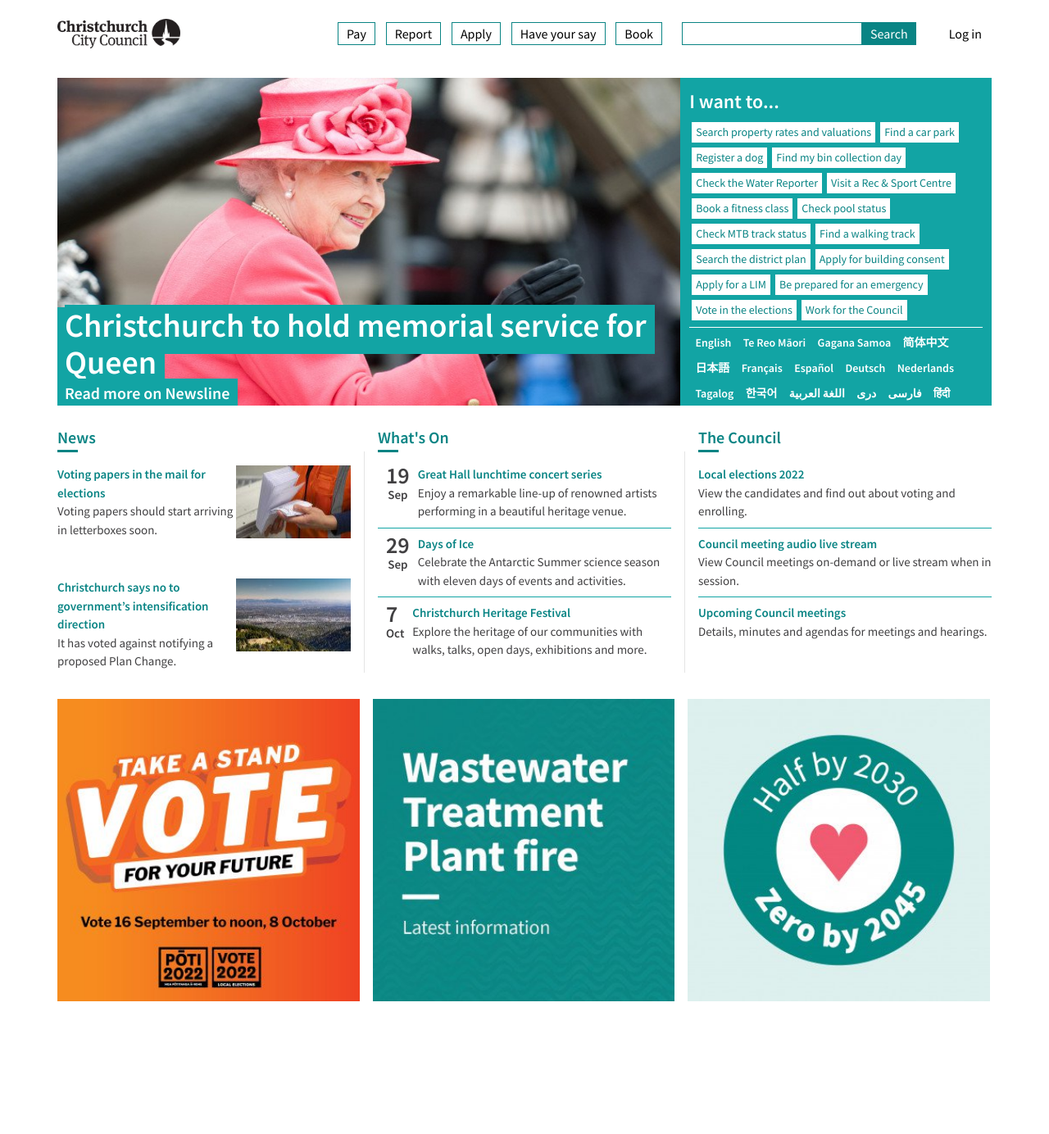
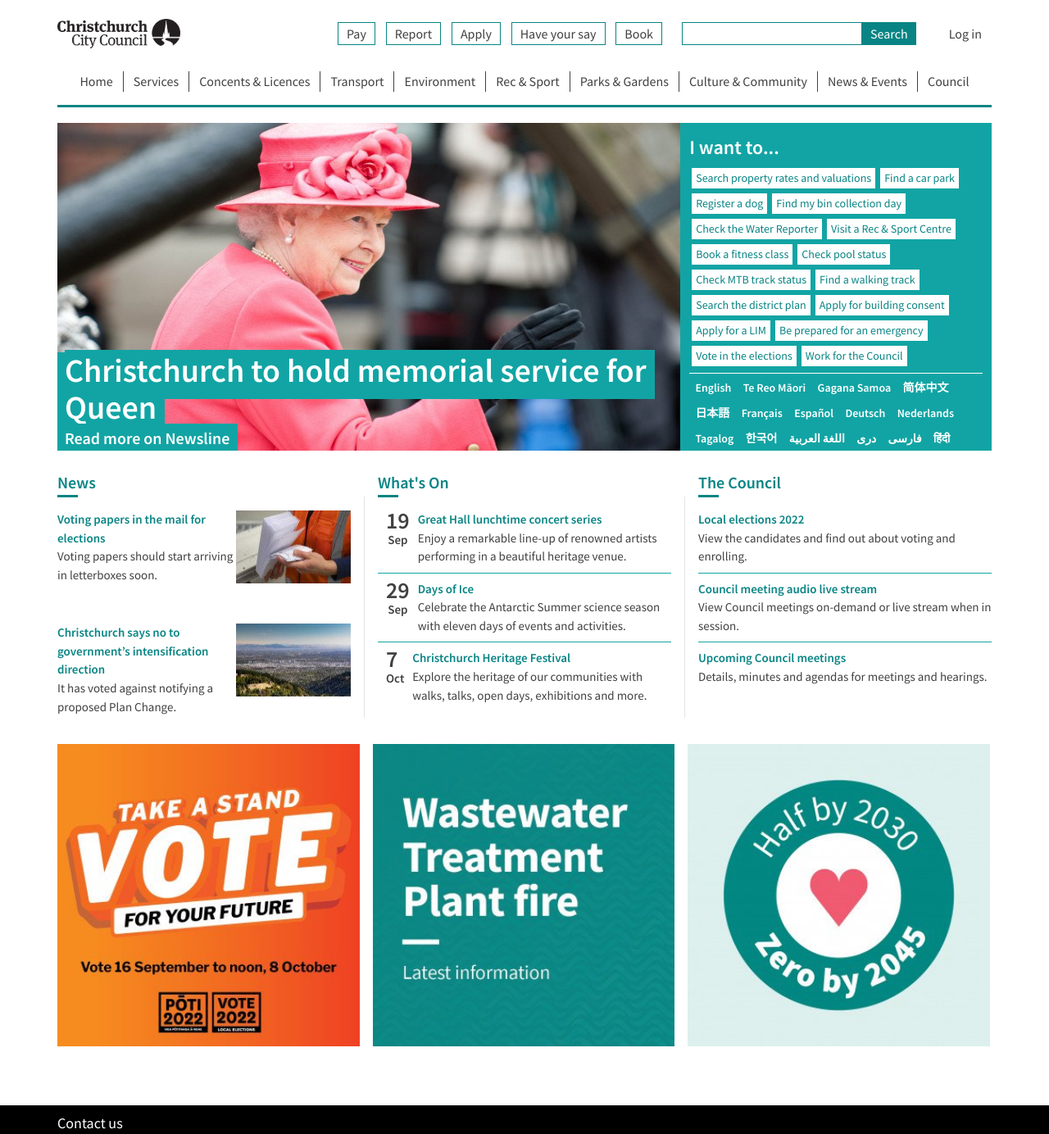
Before and after one commit to dottereldesign/chch_city_council, a website: page index.html in a window 1280 px wide. Shown: the whole page at 82% size. Before the commit the page ends 1294 px from the top, so only its background shows below. Drawn offline with Linux system fonts and the light colour scheme.

Commit message:
Start footer, tweak margin auto to include all but footer. Finish bottombar.

```diff
--- a/index.html
+++ b/index.html
@@ -57,8 +57,60 @@
 
         <div class="bottombar">
             <div class="bottombar__links">
+                <ul>
+                    <a href="#">
+                        <li>Home</li>
+                    </a>
+                    <div class="bottombar__links--seperator">
+                    </div>
+                    <a href="#">
+                        <li>Services</li>
+                    </a>
+                    <div class="bottombar__links--seperator">
+                    </div>
+                    <a href="#">
+                        <li>Concents & Licences</li>
+                    </a>
+                    <div class="bottombar__links--seperator">
+                    </div>
+                    <a href="#">
+                        <li>Transport</li>
+                    </a>
+                    <div class="bottombar__links--seperator">
+                    </div>
+                    <a href="#">
+                        <li>Environment</li>
+                    </a>
+                    <div class="bottombar__links--seperator">
+                    </div>
+                    <a href="#">
+                        <li>Rec & Sport</li>
+                    </a>
+                    <div class="bottombar__links--seperator">
+                    </div>
+                    <a href="#">
+                        <li>Parks & Gardens</li>
+                    </a>
+                    <div class="bottombar__links--seperator">
+                    </div>
+                    <a href="#">
+                        <li>Culture & Community</li>
+                    </a>
+                    <div class="bottombar__links--seperator">
+                    </div>
+                    <a href="#">
+                        <li>News & Events</li>
+                    </a>
+                    <div class="bottombar__links--seperator">
+                    </div>
+                    <a href="#">
+                        <li>Council</li>
+                    </a>
+                </ul>
+            </div>
+        </div>
+        <div class="nav__dropdown">
 
-            </div>
         </div>
     </nav>
 
@@ -250,6 +302,23 @@
     </section>
 
     <footer>
+        <div class="footer__margin">
+            <div class="footer__contact--btn">
+                <a href="#">Contact us</a>
+            </div>
+            <div class="footer__contact">
+                <div class="footer__contact--phone">
+
+                </div>
+                <div class="footer__contact--location">
+
+                </div>
+                <div class="footer__contact--email">
+
+                </div>
+            </div>
+        </div>
+
 
     </footer>
 </body>
--- a/scss/pages/index.scss
+++ b/scss/pages/index.scss
@@ -3,13 +3,20 @@
 }
 
 body {
+}
+
+nav,
+main,
+.footer__margin,
+article,
+section {
   width: 1140px;
   margin: 0 auto;
 }
 
 // nav - topbar
 .topbar {
-  margin: 0.7em 0 1.5em 0;
+  margin: 0.7em 0 0em 0;
   display: flex;
   align-items: center;
 }
@@ -32,7 +39,7 @@
 
 .topbar__links a {
   list-style: none;
-  color: black;
+  color: $lightblack;
 }
 
 .topbar__links li:hover {
@@ -64,10 +71,34 @@
 }
 
 .topbar__login a {
-  color: black;
+  color: $lightblack;
 }
 
 // nav - bottombar
+.bottombar__links ul {
+  display: flex;
+  justify-content: center;
+  padding: 0;
+}
+
+.bottombar__links a {
+  list-style: none;
+  color: $lightblack;
+}
+
+.bottombar__links--seperator {
+  width: 1px;
+  background-color: $lightblack;
+  height: 25px;
+  margin: 0 12px 0 12px;
+}
+
+.nav__dropdown {
+  width: 100%;
+  height: 3px;
+  background-color: $water;
+  margin-bottom: 1.2em;
+}
 
 // main
 main {
@@ -279,3 +310,21 @@
     width: 368.59px;
   }
 }
+
+footer {
+  background-color: black;
+}
+
+footer a {
+  color: white;
+}
+
+.footer__contact--btn a {
+  font-size: 1.125rem;
+}
+
+.footer__margin {
+  padding-top: 0.5em;
+  display: flex;
+  flex-direction: column;
+}
```
Also changed, not shown: css/style.css.
